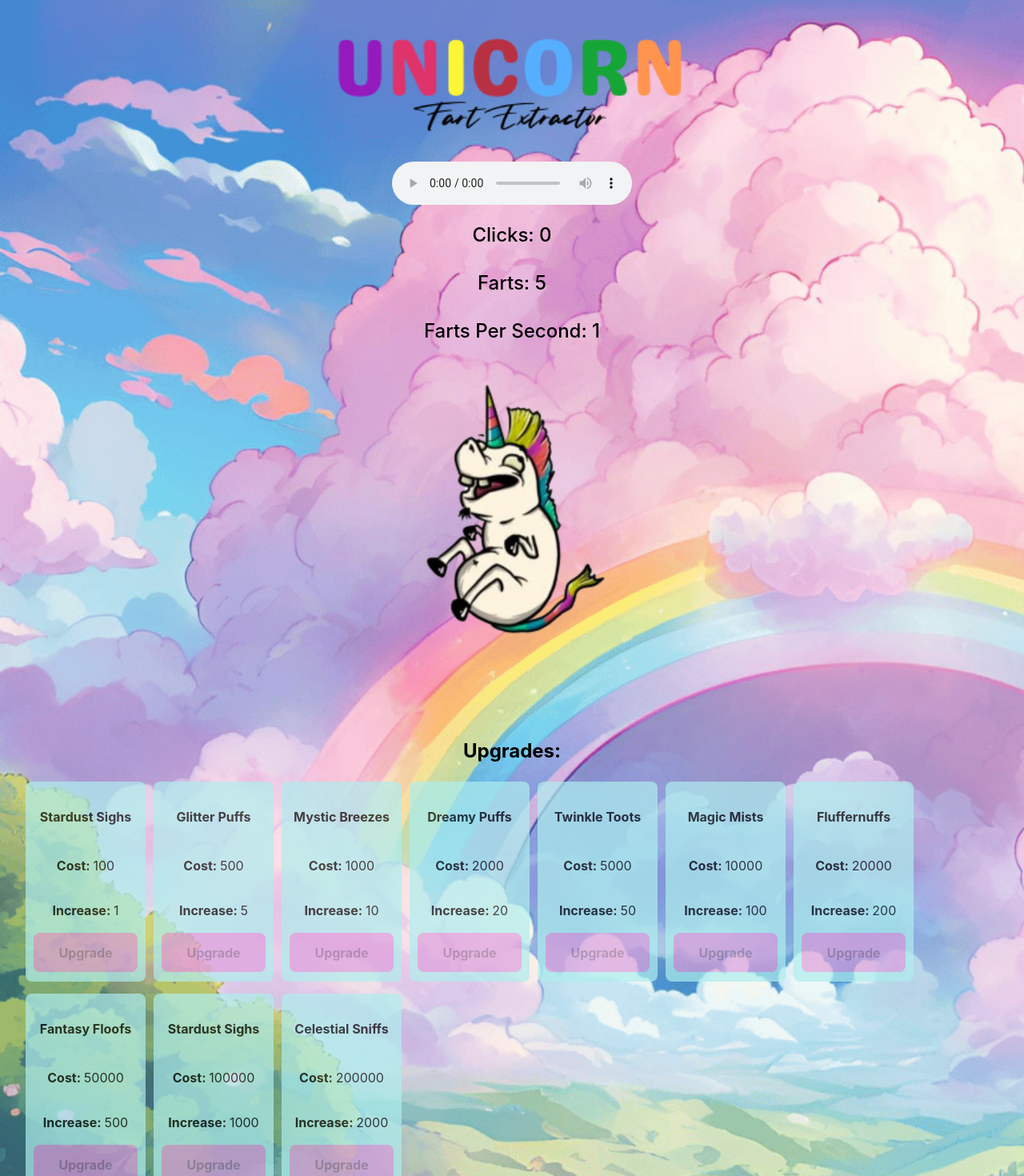
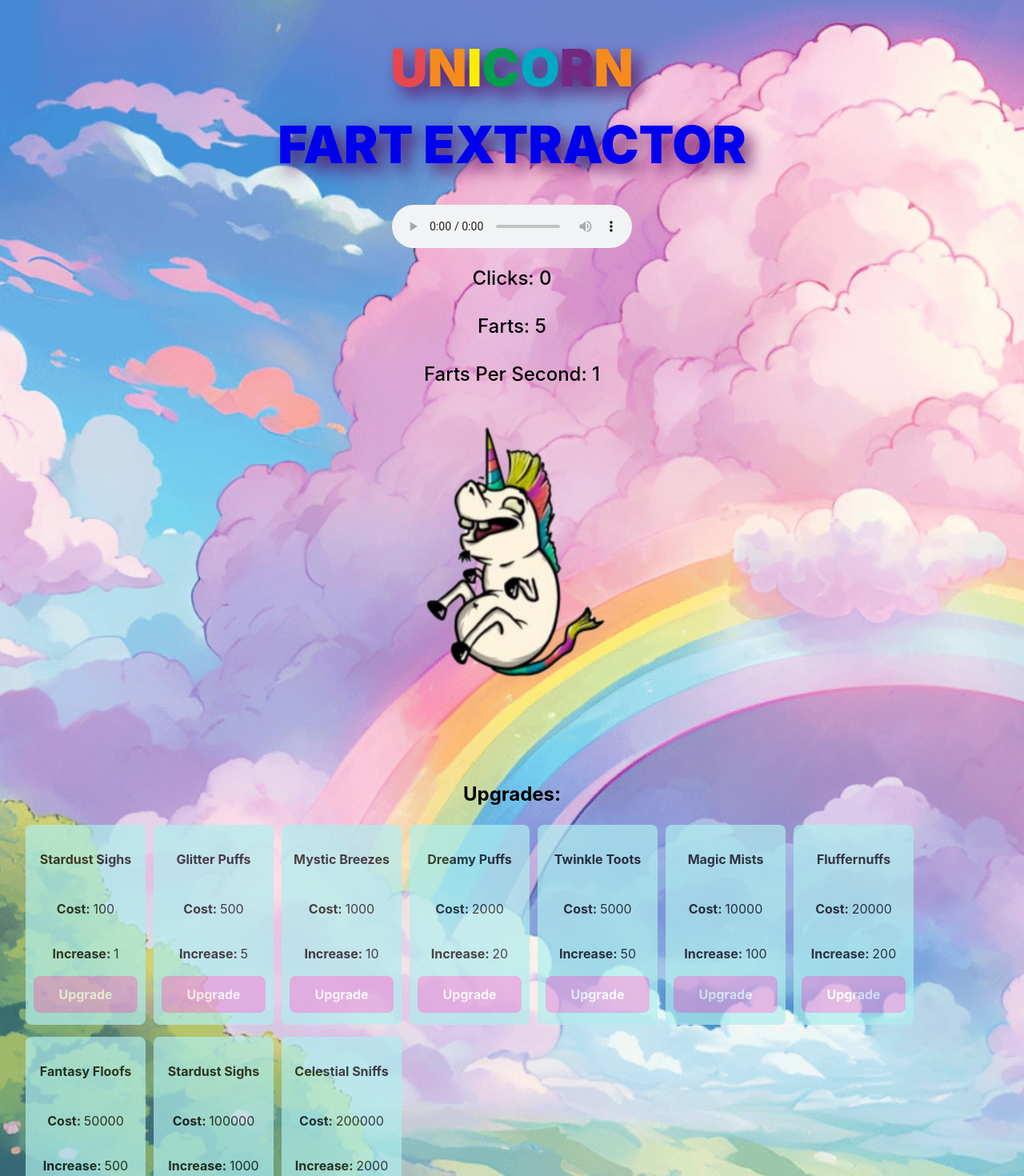
Before and after one commit to michelleratcliffe/react-cookie-clicker, a React (Vite) app: page / in a window 1280 px wide. Shown: the top 1470 px of the page at 80% size. Built offline with nearby package versions, Linux system fonts and the light colour scheme.

Commit message:
more sparkles and rainbows

```diff
--- a/src/App.jsx
+++ b/src/App.jsx
@@ -4,6 +4,7 @@ import "./media.css";
 import Footer from "./components/Footer";
 import Shop from "./components/Shop";
 import Cookie from "./components/cookies";
+// import Header from "./components/Header"
 
 function App() {
   const [click, setClick] = useState(() => {
@@ -109,7 +110,19 @@ const handleClick = (e) => {
     <div>
       {/* <button class="settings" onClick={resetAll}>Reset</button> */}
       <div className="CookieBox">
-        <img src="./uni-logo2.png" alt="unicorn fart extractor logo" className="logo" />
+      <a href="https://www.youtube.com/watch?v=Ywe1ULpiU9Y" target="blank" className="logo">
+        <span className="u">U</span>
+        <span className="n">N</span>
+        <span className="i">I</span>
+        <span className="c">C</span>
+        <span className="o">O</span>
+        <span className="r">R</span>
+        <span className="n">N</span>
+       <br />
+        <span>FART EXTRACTOR</span>
+        </a>
+       {/* <Header /> */}
+        {/* <img src="./uni-logo2.png" alt="unicorn fart extractor logo" className="logo" /> */}
         <div className="CookieInfo">
           <audio src="./Look-at-my-horse.mp3" controls />
           <span>Clicks: {click}</span>
--- a/src/components/Shop.jsx
+++ b/src/components/Shop.jsx
@@ -52,7 +52,7 @@ const [affordable, setAffordable] = useState(false);
             <button
               disabled={cookies >= shop.cost ? false : true}
               onClick={() => handleClick(shop.cost, shop.increase)}
-            className="btn-buy">
+            className="btn-buy rainbow rainbow-effect">
               Upgrade
             </button>
             </div>
--- a/src/index.css
+++ b/src/index.css
@@ -31,17 +31,78 @@ body {
   right: 2rem;
 }
 .logo {
-  width: 30rem;
+  /* width: 30rem; */
+  font-size: 4rem;
+  padding: 5px;
+  font-weight: 900;
   align-self: center;
   margin-bottom: 20px;
-  /* background-color: white; */
+  filter: drop-shadow(10PX 10PX 10PX #560152d0);
+
+}
+.logo, a {
+  text-decoration: none;
+
 }
 .logo:hover {
-  filter: drop-shadow(0 0 2em #646cffaa);
+
 }
-.logo.react:hover {
-  filter: drop-shadow(0 0 2em #61dafbaa);
+
+
+
+.u {
+  color: #e7484f;
 }
+.n {
+  color: #f68b1d;
+}
+.i {
+  color: #fced00;
+}
+.c {
+  color: #009e4f;
+}
+.o {
+  color: #00aac3;
+}
+.r {
+  color: #732982;
+}
+
+/* Rainbow logo */
+.rainbow {
+  color: #fff;
+  cursor: pointer;
+  padding: 8px 16px;
+}
+/* Rainbow button */
+.rainbow-effect:hover {
+  background-image: linear-gradient(
+    to right,
+    #e7484f,
+    #e7484f 16.65%,
+    #f68b1d 16.65%,
+    #f68b1d 33.3%,
+    #fced00 33.3%,
+    #fced00 49.95%,
+    #009e4f 49.95%,
+    #009e4f 66.6%,
+    #00aac3 66.6%,
+    #00aac3 83.25%,
+    #732982 83.25%,
+    #732982 100%,
+    #e7484f 100%
+  );
+  animation: slidebg 2s linear infinite;
+}
+
+@keyframes slidebg {
+  to {
+    background-position: 20vw;
+  }
+}
+
+
 audio {
   align-self: center;
   margin-bottom: 20px;
```
Also changed, not shown: src/components/Header.jsx (+11 -2 lines).
